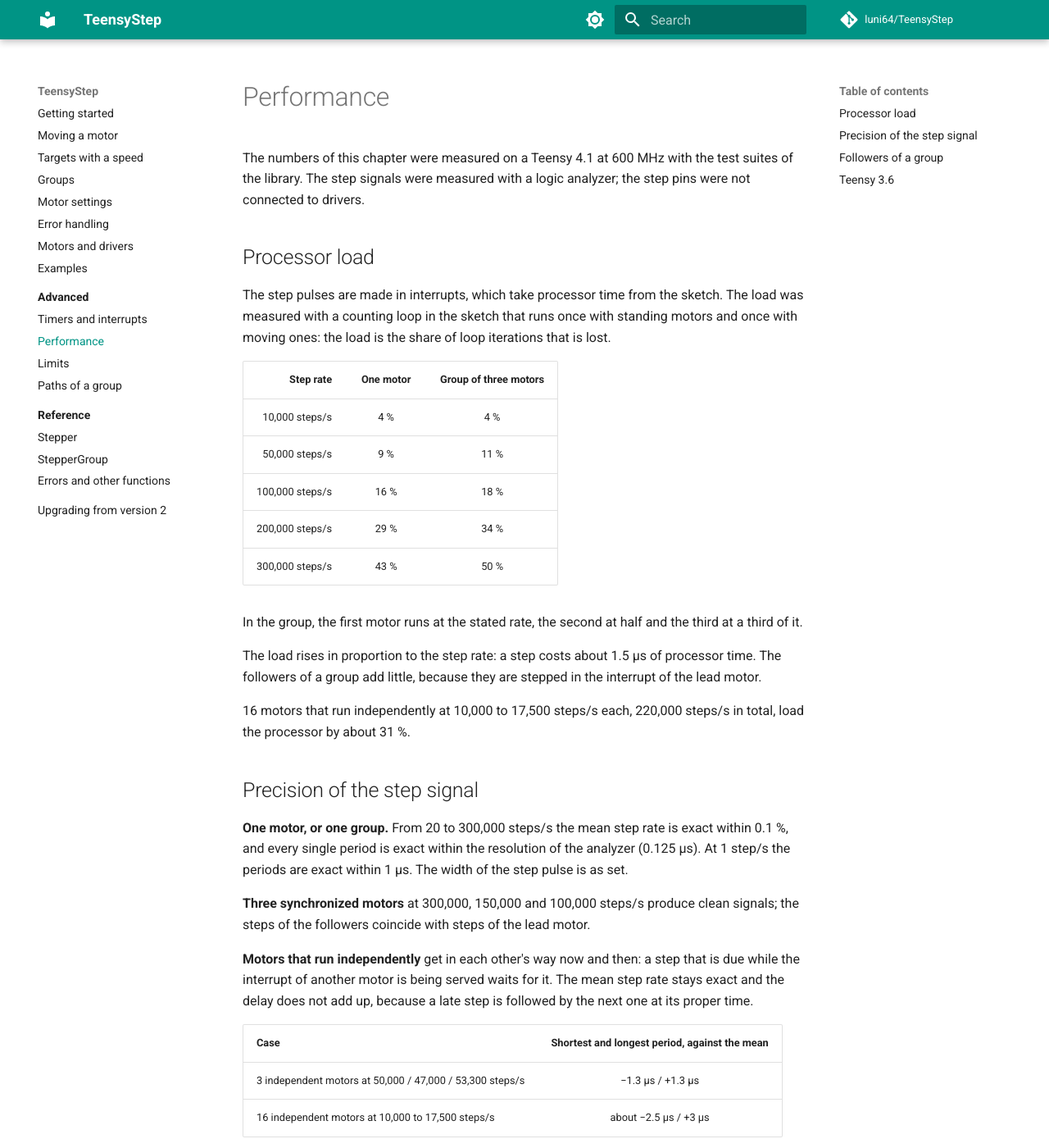
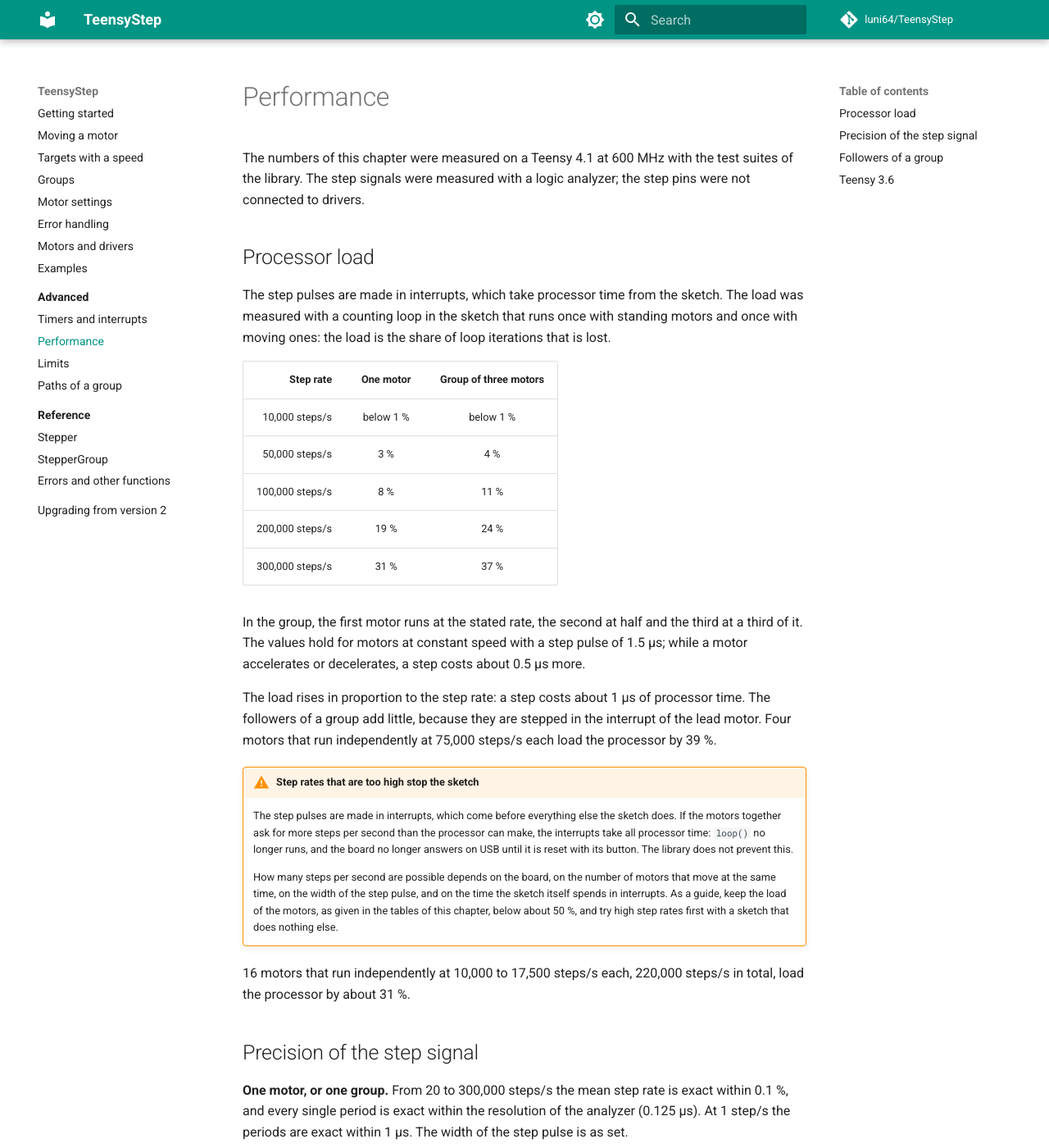
Before and after one commit to luni64/TeensyStep, an MkDocs documentation site: the page built from docs/advanced/performance.md, in a window 1280 px wide and 1400 px high. Shown: the whole window at 82% size. Built offline with MkDocs 1.6.1 and Material for MkDocs 9.7.7, drawn with Linux system fonts in a browser that asks for light colours; comment, search, counter and statistics services are not loaded; some of the changed text lies outside the part shown.

Commit message:
Manual: warning about step rates that are too high; load table of the Teensy 4.1 measured again
Co-Authored-By: Claude Fable 5.2 <noreply@anthropic.com>

```diff
--- a/docs/advanced/performance.md
+++ b/docs/advanced/performance.md
@@ -11,16 +11,30 @@ load is the share of loop iterations that is lost.
 
 | Step rate | One motor | Group of three motors |
 |---:|:---:|:---:|
-| 10,000 steps/s | 4 % | 4 % |
-| 50,000 steps/s | 9 % | 11 % |
-| 100,000 steps/s | 16 % | 18 % |
-| 200,000 steps/s | 29 % | 34 % |
-| 300,000 steps/s | 43 % | 50 % |
+| 10,000 steps/s | below 1 % | below 1 % |
+| 50,000 steps/s | 3 % | 4 % |
+| 100,000 steps/s | 8 % | 11 % |
+| 200,000 steps/s | 19 % | 24 % |
+| 300,000 steps/s | 31 % | 37 % |
 
 In the group, the first motor runs at the stated rate, the second at half and the third at a third of it.
+The values hold for motors at constant speed with a step pulse of 1.5 µs; while a motor accelerates or
+decelerates, a step costs about 0.5 µs more.
 
-The load rises in proportion to the step rate: a step costs about 1.5 µs of processor time. The followers
-of a group add little, because they are stepped in the interrupt of the lead motor.
+The load rises in proportion to the step rate: a step costs about 1 µs of processor time. The followers
+of a group add little, because they are stepped in the interrupt of the lead motor. Four motors that run
+independently at 75,000 steps/s each load the processor by 39 %.
+
+!!! warning "Step rates that are too high stop the sketch"
+    The step pulses are made in interrupts, which come before everything else the sketch does. If the
+    motors together ask for more steps per second than the processor can make, the interrupts take all
+    processor time: `loop()` no longer runs, and the board no longer answers on USB until it is reset
+    with its button. The library does not prevent this.
+
+    How many steps per second are possible depends on the board, on the number of motors that move at
+    the same time, on the width of the step pulse, and on the time the sketch itself spends in
+    interrupts. As a guide, keep the load of the motors, as given in the tables of this chapter, below about 50 %, and try
+    high step rates first with a sketch that does nothing else.
 
 16 motors that run independently at 10,000 to 17,500 steps/s each, 220,000 steps/s in total, load the
 processor by about 31 %.
@@ -75,6 +89,5 @@ board.
 The step signal of one motor at 100,000 steps/s has a period of 10.000 µs (9.87 to 10.12 µs), measured
 with a logic analyzer.
 
-On this board a sketch must not ask for more steps per second than the processor can make (in total about
-300,000 with short pulses): the interrupts then take all processor time, and the board no longer answers
-on USB until it is reset.
+The warning above applies to this board in particular: four independent motors at 75,000 steps/s each,
+300,000 steps/s in total, are more than it can do, and a sketch that asks for them stops.
```
Also changed, not shown: docs/advanced/limits.md (+11 -0 lines).
